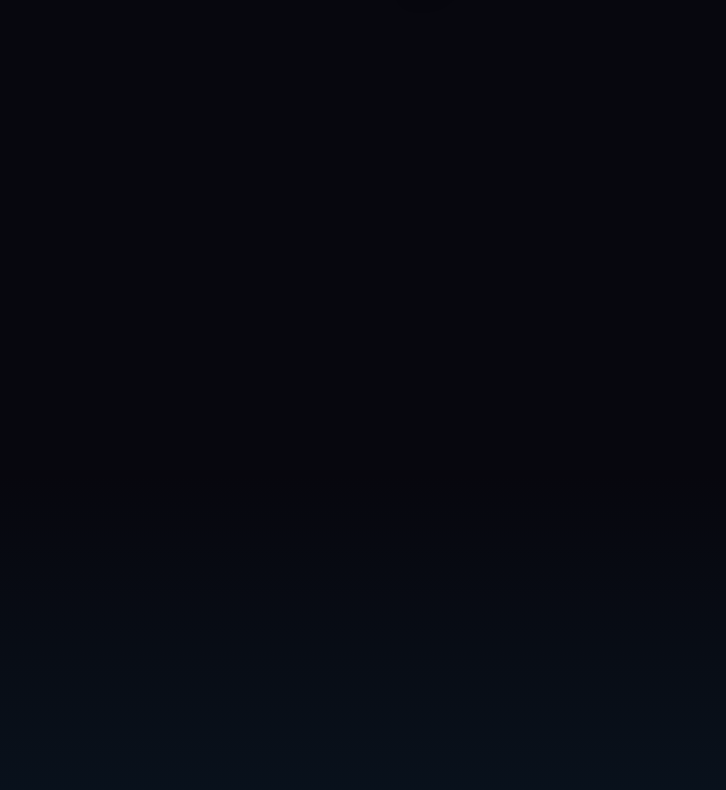
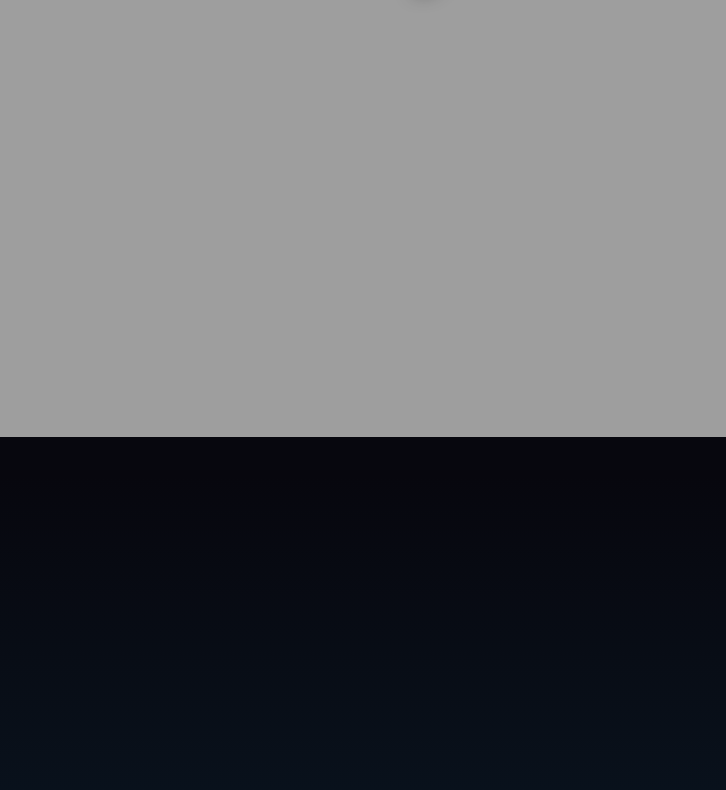
Before and after one commit to DebopamRaiChaudhuri/seiun, a website: page index.html in a window 1280 px wide. Shown: the part 363-1153 px from the top of the page, without its empty margins (294-1020 px from the left). Drawn offline with nearby package versions, Linux system fonts and the light colour scheme; the site is published under a folder, as on GitHub Pages, so addresses that start at the root find nothing.

Commit message:
Fix background image URL in hero class

```diff
--- a/style.css
+++ b/style.css
@@ -31,7 +31,7 @@ body {
     position: absolute;
     width: 100%;
     height: 100vh;
-    background-image: url(/images/ghibli\ whisper.gif);
+    background-image: url(images/ghibli\ whisper.gif);
     background-size: cover;
     background-position: center;
     margin: 0;
```
